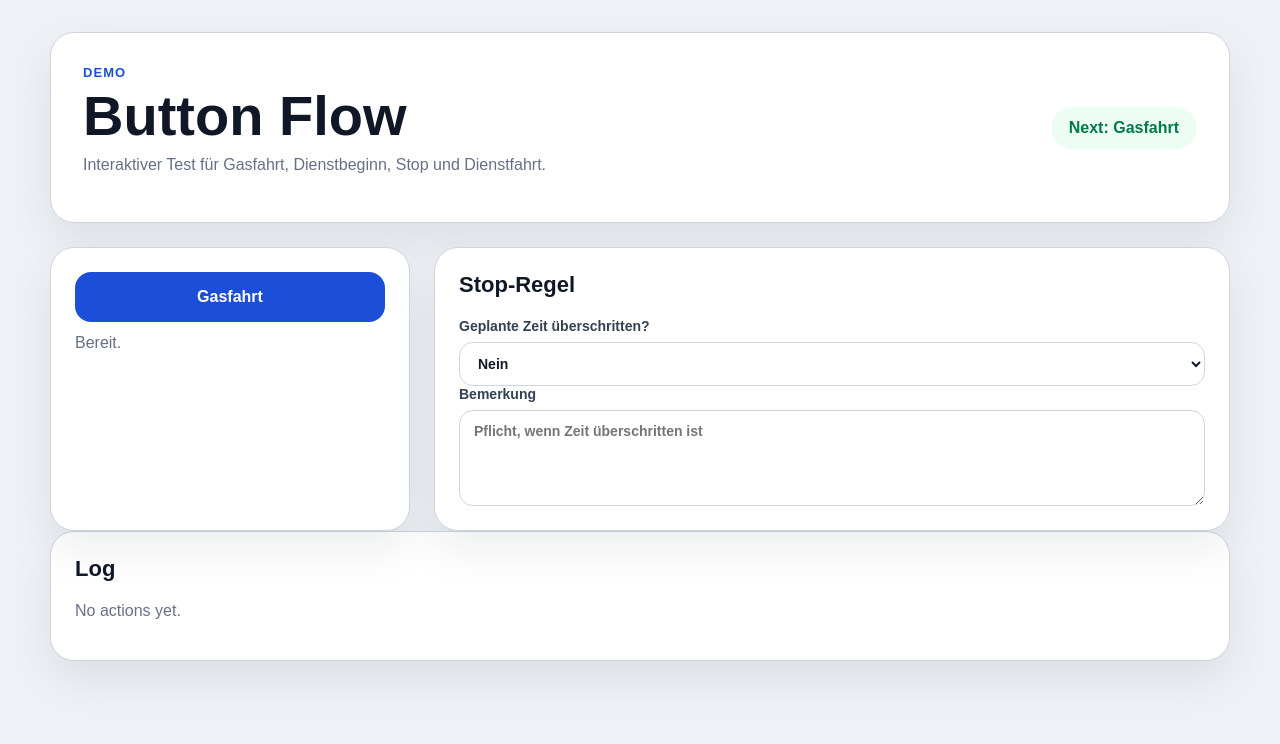
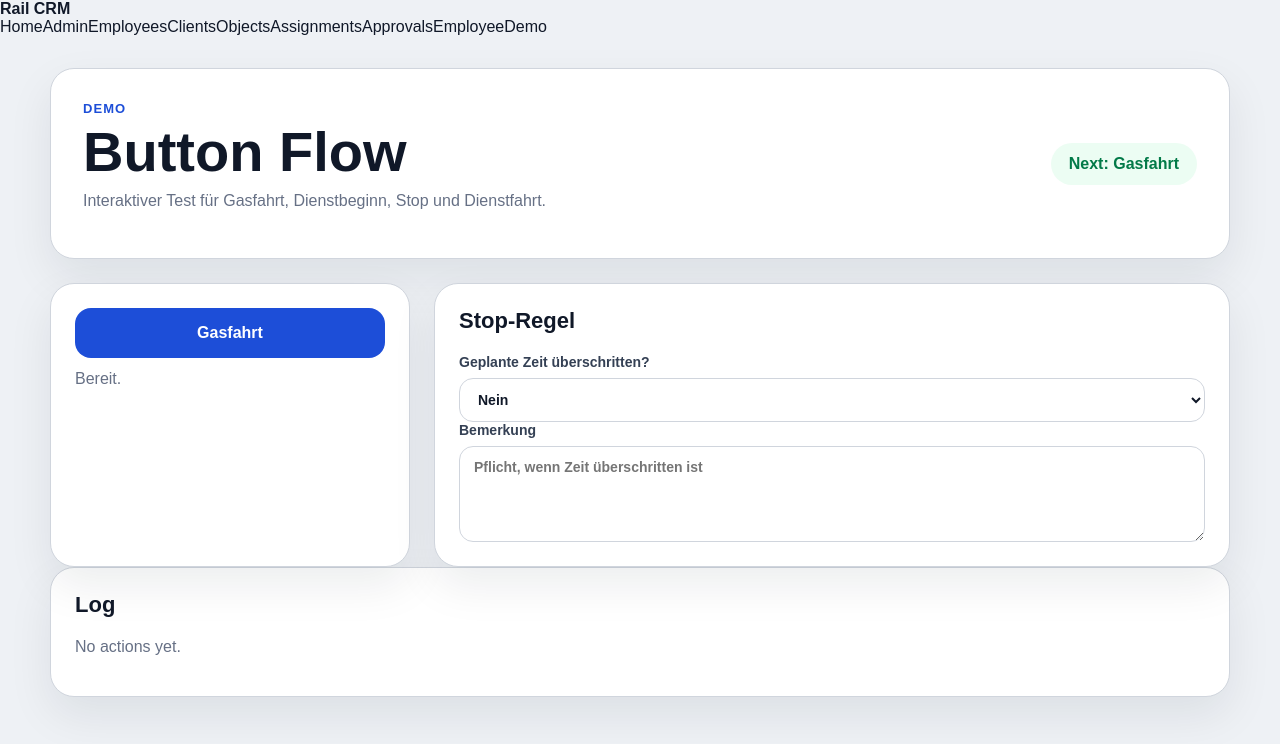
Before and after one commit to Webartdp/rail-crm-platform, a Next.js app in the folder frontend/: page /demo in a window 1280 px wide. Shown: the top 744 px of the page. Built offline with nearby package versions, Linux system fonts and the light colour scheme.

Commit message:
Add main navigation to layout

```diff
--- a/frontend/app/layout.tsx
+++ b/frontend/app/layout.tsx
@@ -1,4 +1,5 @@
 import type { Metadata } from 'next';
+import MainNav from './components/MainNav';
 import './styles.css';
 
 export const metadata: Metadata = {
@@ -9,7 +10,10 @@ export const metadata: Metadata = {
 export default function RootLayout({ children }: { children: React.ReactNode }) {
   return (
     <html lang="de">
-      <body>{children}</body>
+      <body>
+        <MainNav />
+        {children}
+      </body>
     </html>
   );
 }
```
